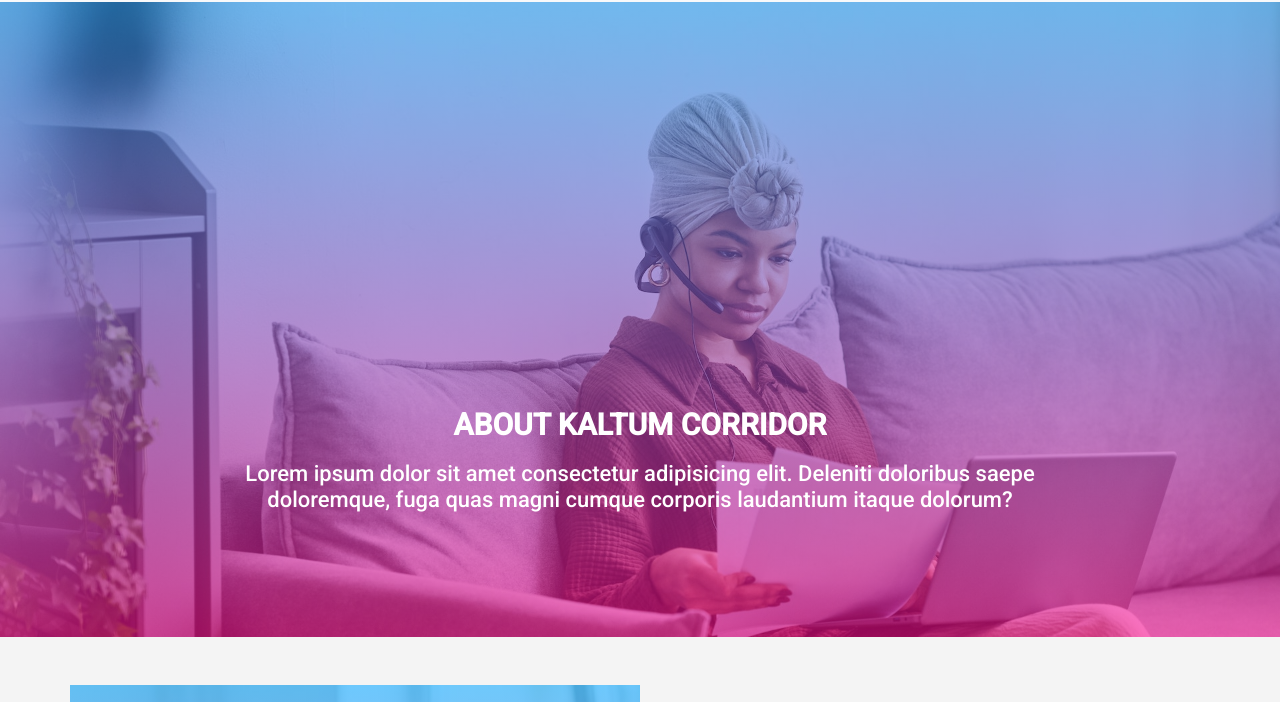
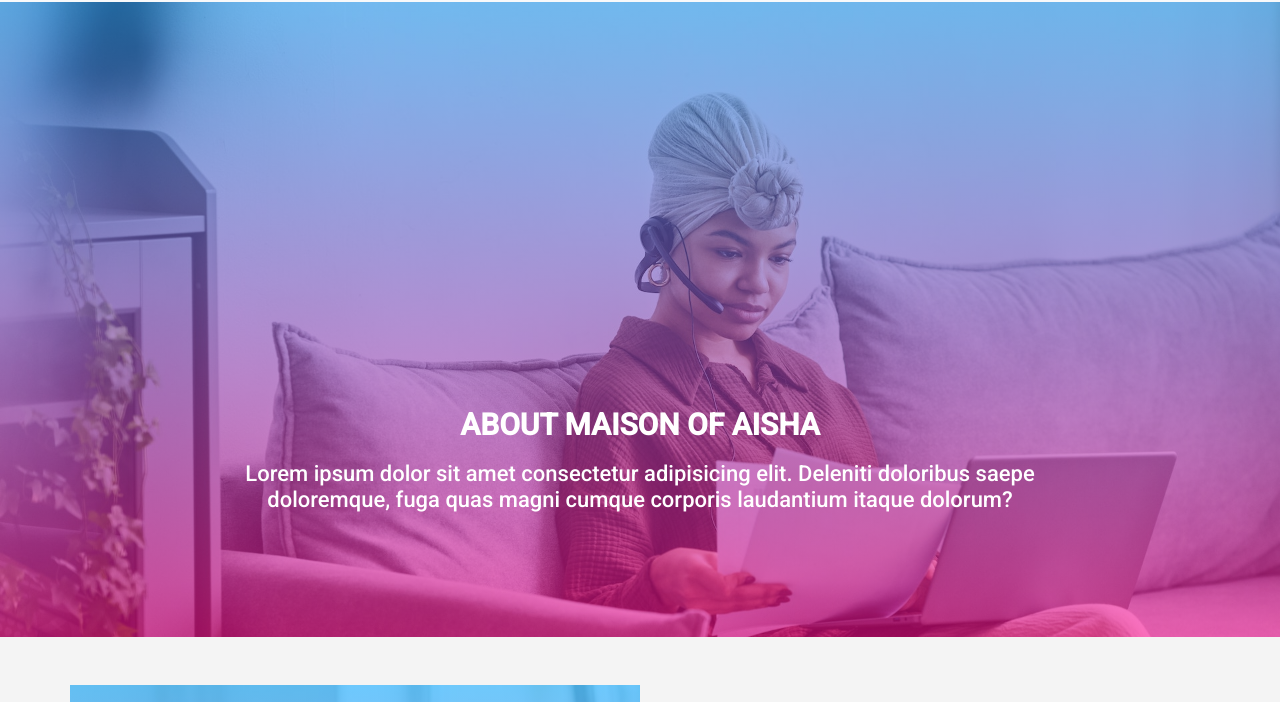
Before and after one commit to AishatAdewoyin/maison, a plain HTML site: page about.html in a window 1280 px wide. Shown: the part 63-765 px from the top of the page. Drawn offline with Linux system fonts and the light colour scheme.

Commit message:
maison of aisha documentation  updated

```diff
--- a/about.html
+++ b/about.html
@@ -24,7 +24,7 @@
     href="https://fonts.googleapis.com/css2?family=Dancing+Script:wght@500&family=Nobile:wght@500&family=Roboto:wght@500&display=swap"
     rel="stylesheet">
 
-  <title>Kaltum Corridor</title>
+  <title>Maison of Aisha</title>
 </head>
 
 <body>
@@ -70,7 +70,7 @@
 
   <section>
     <div id="abouthero">
-      <h1>ABOUT KALTUM CORRIDOR</h1>
+      <h1>ABOUT MAISON OF AISHA</h1>
       <h4 class="heropara">Lorem ipsum dolor sit amet consectetur adipisicing elit. Deleniti doloribus saepe doloremque, fuga quas magni cumque corporis laudantium itaque dolorum?</h4>
     </div>
   </section>
```
Also changed, not shown: contactus.html (+1 -1 lines), index.html (+2 -2 lines), shop.html (+1 -1 lines).
